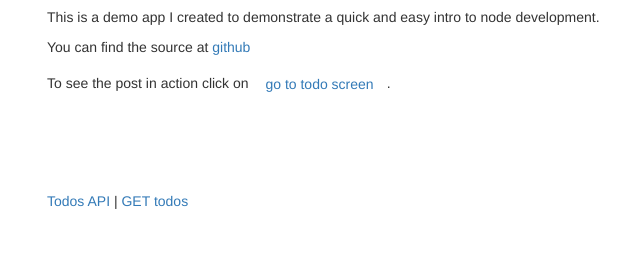
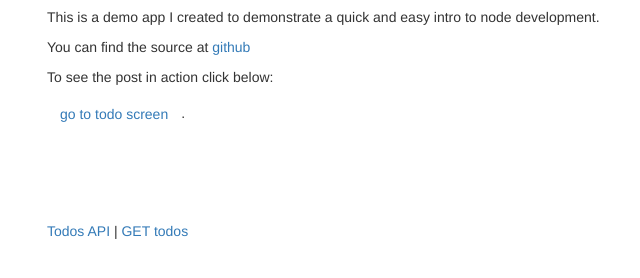
Before and after one commit to fernandozamoraj/node_express, a website: page app/public/index.html in a window 1280 px wide. Shown: the part 56-334 px from the top of the page, without its empty margins (23-663 px from the left). Drawn offline with nearby package versions, Linux system fonts and the light colour scheme.

Commit message:
updated the README.md file

```diff
--- a/app/public/index.html
+++ b/app/public/index.html
@@ -12,7 +12,9 @@
             <p>This is a demo app I created to demonstrate a quick and easy intro to node development.</p>
             <p>You can find the source at <a href="https://github.com/fernandozamoraj/node_express">github</a></p>
 
-            <p> To see the post in action click on <a class="btn btn-large" href="todo">go to todo screen</a>.</p>
+            <p> To see the post in action click below:  </p>
+
+            <a class="btn btn-large" href="todo">go to todo screen</a>.</p>
 
 
             <br><br><br><br>
```
Also changed, not shown: README.md.
